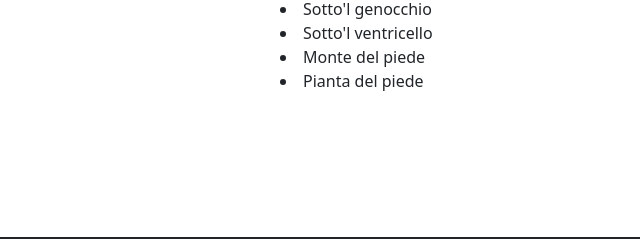
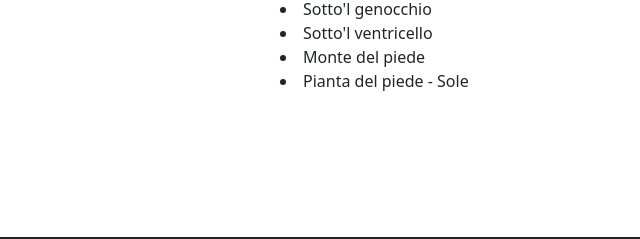
Before and after one commit to bankitomi26/children, a plain HTML site: page index.html in a window 1280 px wide. Shown: the part 2234-2473 px from the top of the page, 0-640 px from the left. Drawn offline with nearby package versions, Linux system fonts and the light colour scheme.

Commit message:
Update index.html

```diff
--- a/index.html
+++ b/index.html
@@ -92,7 +92,7 @@
                             <li>Sotto'l genocchio</li>
                             <li>Sotto'l ventricello</li>
                             <li>Monte del piede</li>
-                            <li>Pianta del piede</li>
+                            <li>Pianta del piede - Sole</li>
 
                     </div>
                 </div>
```
